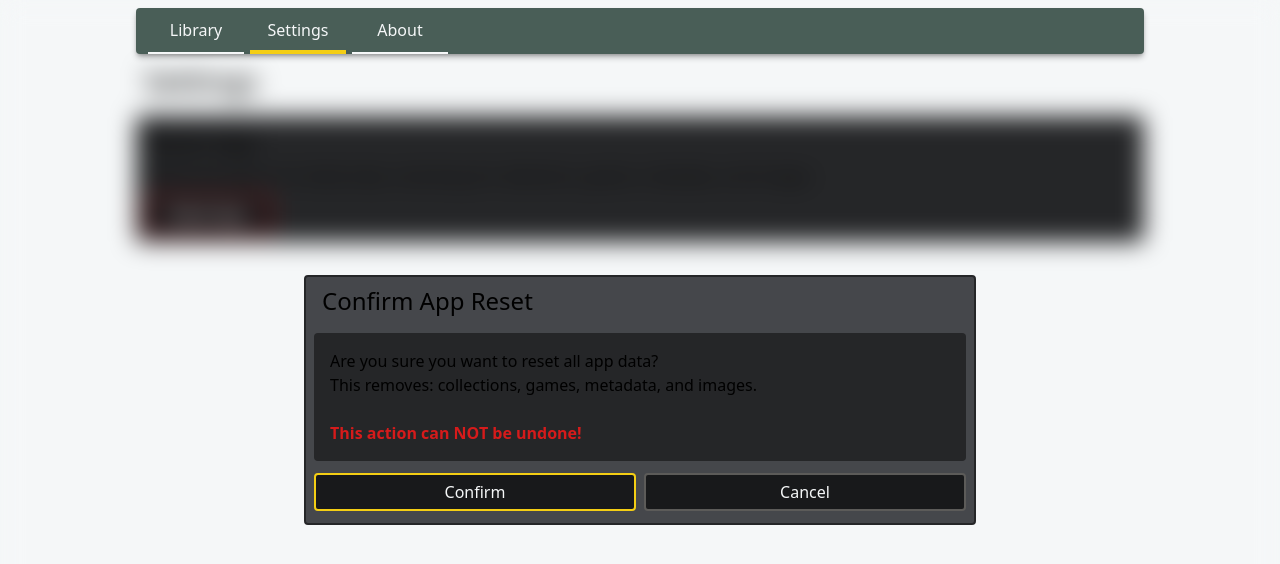
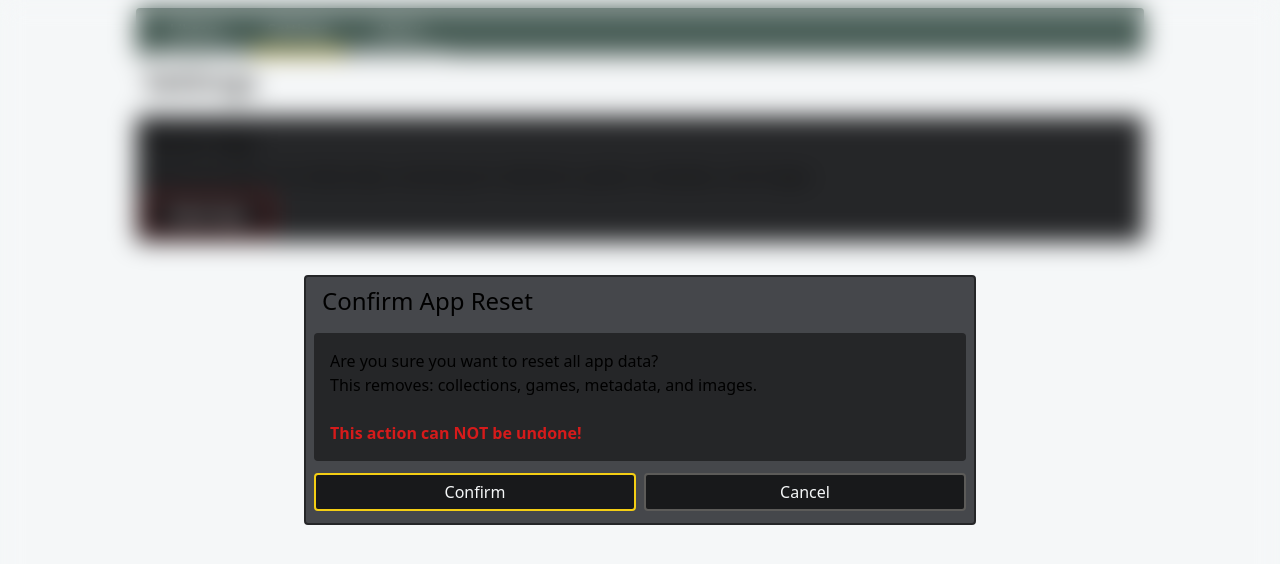
Before and after one commit to ncall404/ReactGameLibrary, a React (Vite) app in the folder frontend/: page /settings in a window 1280 px wide. Both pictures are taken after a click on the button "Reset App". Shown: the top 564 px of the page. Built offline with nearby package versions, Linux system fonts and the light colour scheme.

Commit message:
Make modal ahead of the header so that the header gets blurred

```diff
--- a/frontend/src/components/common/modal.tsx
+++ b/frontend/src/components/common/modal.tsx
@@ -15,7 +15,7 @@ export default function Modal(props: ModalProps) {
 	if (!props.isOpen) return null;
 
 	return (
-		<div className="flex justify-center backdrop-blur-md w-full h-full top-0 right-0 fixed" onClick={props.onClose}>
+		<div className="flex justify-center backdrop-blur-md w-full h-full top-0 right-0 fixed z-2" onClick={props.onClose}>
 			<div className="w-full max-w-lg sm:min-w-md md:min-w-lg lg:max-w-2xl
 			h-fit px-0 py-1 xs:p-2 self-center flex flex-col gap-2
 			bg-(--color-dark) rounded-sm border-2 border-(--color-darker)
```
